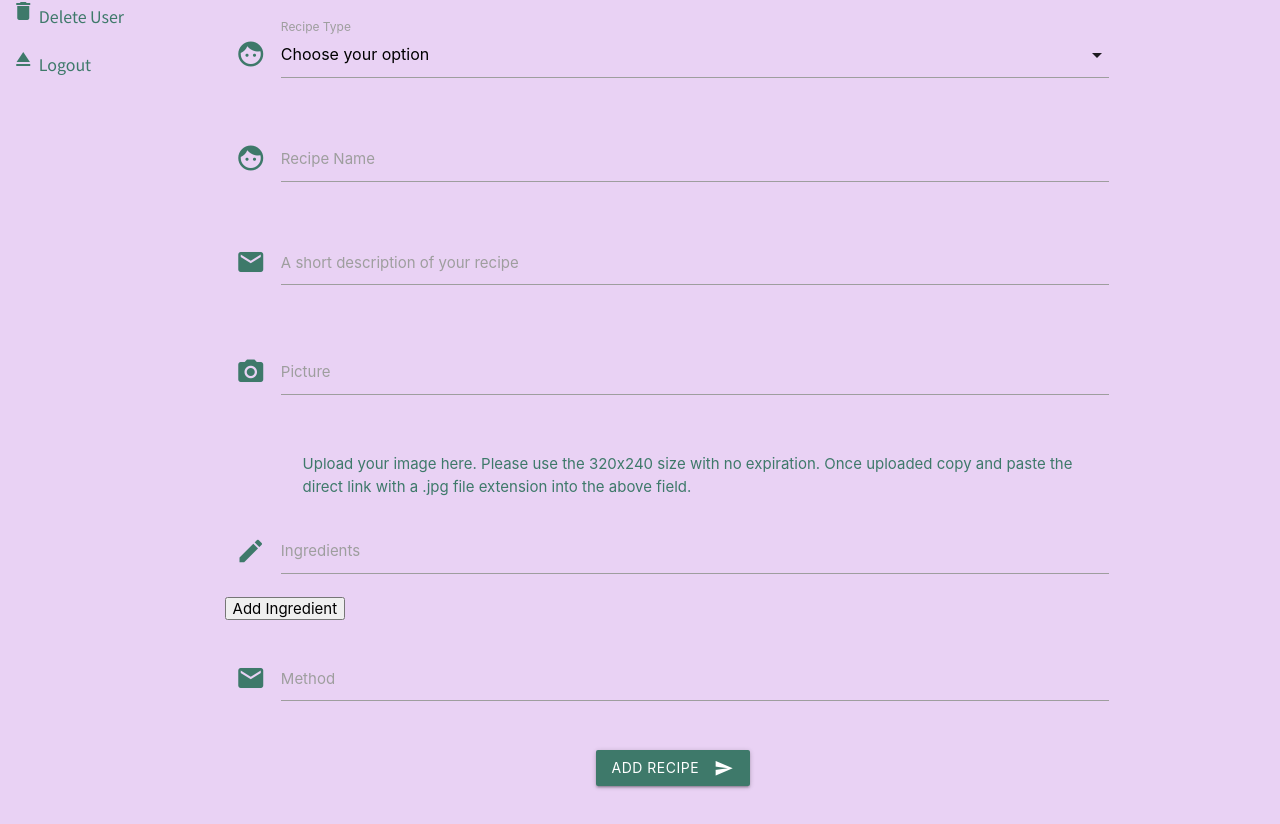
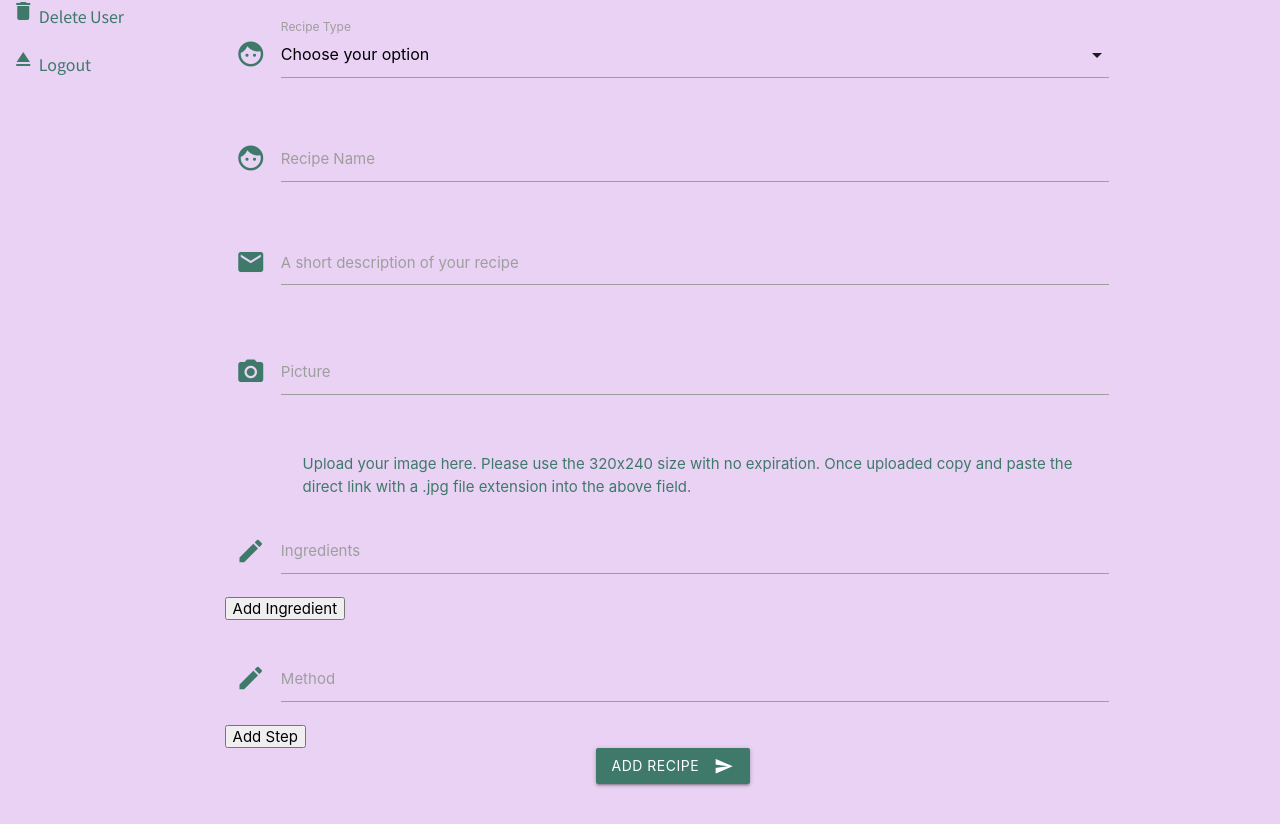
Before and after one commit to markj0hnst0n/LeMunch, a Flask app: page /add_recipe in a window 1280 px wide. Shown: the part 231-1055 px from the top of the page. Before the commit the page ends 1020 px from the top, so only its background shows below. Run offline with Flask 2, Linux system fonts and the light colour scheme; the visitor is signed in with stand-in values (Sample User, id 1); data that the repository does not hold is empty; some libraries are stand-ins or nearby versions.

Commit message:
method has been turned into an array of steps and commits to database correctly as does ingredients

```diff
--- a/static/js/script.js
+++ b/static/js/script.js
@@ -6,20 +6,34 @@ $(document).ready(function () {
     $('.modal').modal();
 
     var max_fields      = 10; //maximum input boxes allowed
-	var ingredient_wrapper   		= $(".ingredient_fields_wrapper"); //Fields wrapper
+    var ingredient_wrapper   		= $(".ingredient_fields_wrapper"); //Fields wrapper
+    var method_fields_wrapper   		= $(".method_fields_wrapper"); //Fields wrapper
     var add_ingredient_button      = $(".add_ingredient_button"); //Add ingredient ID
+    var add_method_step_button      = $(".add_method_step_button"); //Add step to method ID
+    var ingredient_count = 1; //initial ingredient count
+    var method_step_count = 1; //initial method step count
 
-
-	var ingredient_count = 1; //initial text box count
-	$(add_ingredient_button).click(function(e){ //on add input button click
+	$(add_ingredient_button).click(function(e){ //on add ingredient button click
 		e.preventDefault();
 		if(ingredient_count < max_fields){ //max input box allowed
-			ingredient_count++; //text box increment
-			$(ingredient_wrapper).append('<div><input type="text" name="mytext[]"/><a href="#" class="remove_field">Remove</a></div>'); //add input box
+			ingredient_count++; //ingredient increment
+			$(ingredient_wrapper).append('<div><input type="text" name="ingredients" class="validate"/><a href="#" class="remove_field">Remove</a></div>'); //add ingredient box
 		}
 	});
 
-	$(ingredient_wrapper).on("click",".remove_field", function(e){ //user click on remove text
+	$(ingredient_wrapper).on("click",".remove_field", function(e){ //user click on remove ingredient
 		e.preventDefault(); $(this).parent('div').remove(); ingredient_count--;
     })
+
+    $(add_method_step_button).click(function(e){ //on add method step button click
+		e.preventDefault();
+		if(method_step_count < max_fields){ //max method step box allowed
+			method_step_count++; //method step box increment
+			$(method_fields_wrapper).append('<div><input type="text" name="ingredients" class="validate"/><a href="#" class="remove_field">Remove</a></div>'); //add method step box
+		}
+	});
+
+	$(method_fields_wrapper).on("click",".remove_field", function(e){ //user click on remove method step
+		e.preventDefault(); $(this).parent('div').remove(); method_step_count--;
+    })
 });
--- a/templates/add_recipe.html
+++ b/templates/add_recipe.html
@@ -68,18 +68,18 @@
             <div class="row">
                 <div class="input-field col s12 ingredient_fields_wrapper">
                     <i class="material-icons prefix">edit</i>
-                    <input id="ingredients" type="text" name="ingredients" minlength="5" maxlength="30" class="validate" required>
+                    <input id="ingredients" type="text" name="ingredients" maxlength="30" class="validate" required>
                     <label for="ingredients">Ingredients</label>
                 </div>
                 <button class="add_ingredient_button">Add Ingredient</button>
             </div>
             <div class="row">
-                <div class="input-field col s12">
-                    <i class="material-icons prefix">email</i>
-                    <textarea id="method" name="method" minlength="5" maxlength="200" class="materialize-textarea validate" required></textarea>
+                <div class="input-field col s12 method_fields_wrapper">
+                    <i class="material-icons prefix">edit</i>
+                    <input id="method" type="text" name="method" maxlength="30" class="validate" required>
                     <label for="method">Method</label>
                 </div>
-            </div>
+                <button class="add_method_step_button">Add Step</button>
             <div class="row">
                 <div class="col s12 center-align">
                     <button class="btn waves-effect waves-light btn-colour" type="submit" name="action">
```
